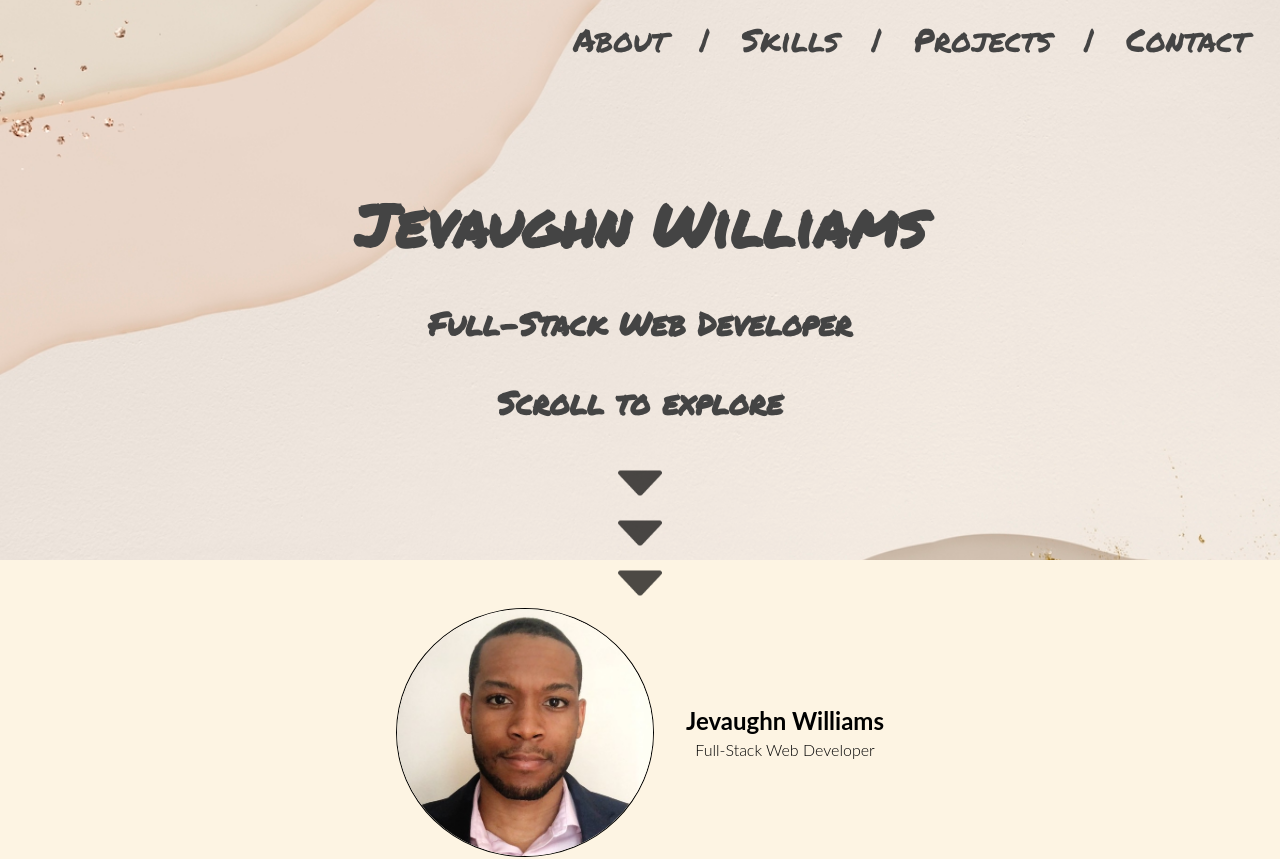
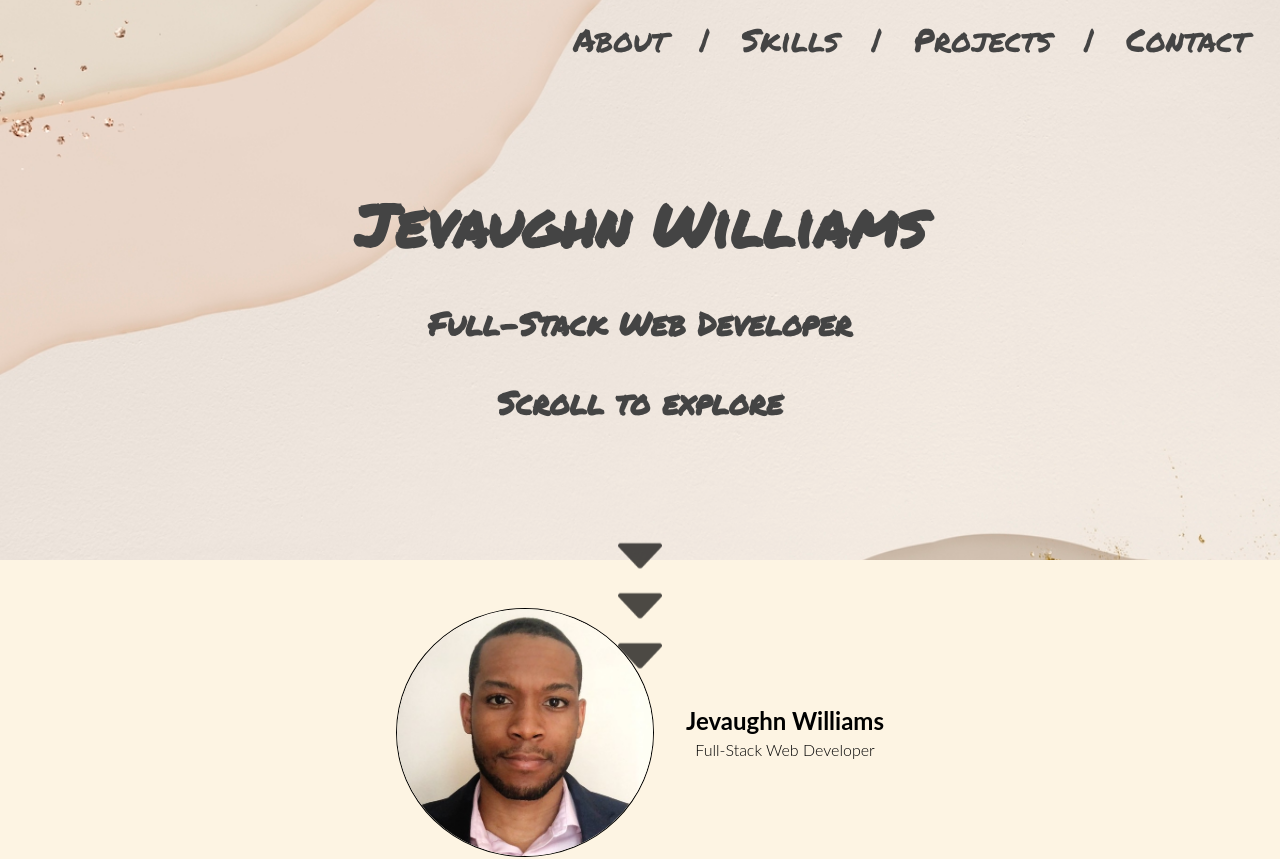
Before and after one commit to Jevaughn-W/portfolio-site, a React (Create React App) app: page / in a window 1280 px wide. Shown: the top 859 px of the page. Built offline with nearby package versions, Linux system fonts and the light colour scheme.

Commit message:
Add arrow down animation

```diff
--- a/src/Components/Landing-page/landing.css
+++ b/src/Components/Landing-page/landing.css
@@ -31,9 +31,24 @@
   flex-direction: column;
   justify-content: center;
   align-items: center;
+  height: 300px;
 }
 #landing-page .down-arrow img {
   opacity: 70%;
 }
+@keyframes upAndDownAnimation {
+  0% {
+    transform: translateY(0);
+  }
+  50% {
+    transform: translateY(-20px);
+  }
+  100% {
+    transform: translateY(0);
+  }
+}
+#landing-page .down-arrow .animated-image {
+  animation: upAndDownAnimation 2s infinite;
+}
 
 /*# sourceMappingURL=landing.css.map */
--- a/src/Components/Landing-page/landing.jsx
+++ b/src/Components/Landing-page/landing.jsx
@@ -11,9 +11,9 @@ export default function Landing() {
       <h3>Full-Stack Web Developer</h3>
       <h3>Scroll to explore</h3>
       <div className='down-arrow'>
-        <img src='images/down.png' width='50px' height='50px'/>
-        <img src='images/down.png' width='50px' height='50px'/>
-        <img src='images/down.png' width='50px' height='50px'/>
+        <img src='images/down.png' width='50px' height='50px' className='animated-image' key={1} alt='down'/>
+        <img src='images/down.png' width='50px' height='50px' className='animated-image' key={2} alt='down'/>
+        <img src='images/down.png' width='50px' height='50px' className='animated-image' key={3} alt='down'/>
       </div>
 
     </div>
--- a/src/Components/Landing-page/landing.scss
+++ b/src/Components/Landing-page/landing.scss
@@ -31,10 +31,27 @@
     flex-direction: column;
     justify-content: center;
     align-items: center;
+    height: 300px;
 
     img {
       opacity: 70%; // Colour doesn't work therefore reduced the opacity for a close match
     }
+
+    @keyframes upAndDownAnimation {
+      0% {
+        transform: translateY(0);
+      }
+      50% {
+        transform: translateY(-20px);
+      }
+      100% {
+        transform: translateY(0);
+      }
+    }
+
+    .animated-image {
+      animation: upAndDownAnimation 2s infinite;
+    }
   }
 
 }
```
Also changed, not shown: 1 other file (tests, documents, lock files or other folders).
